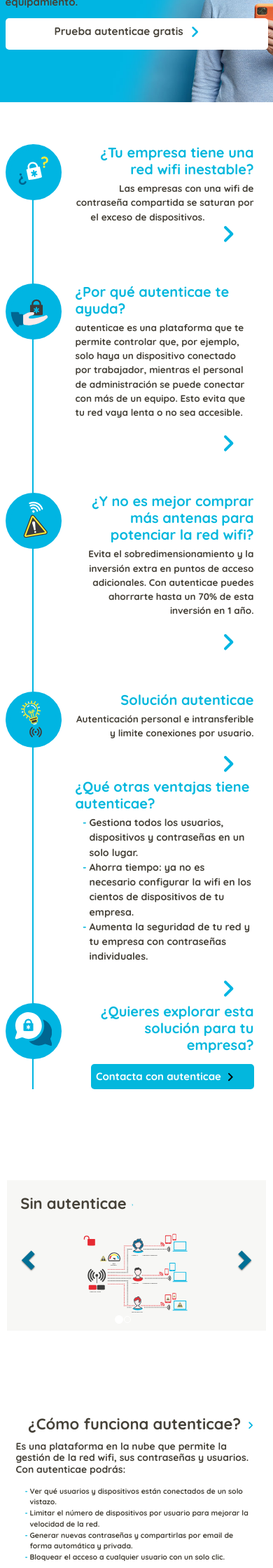
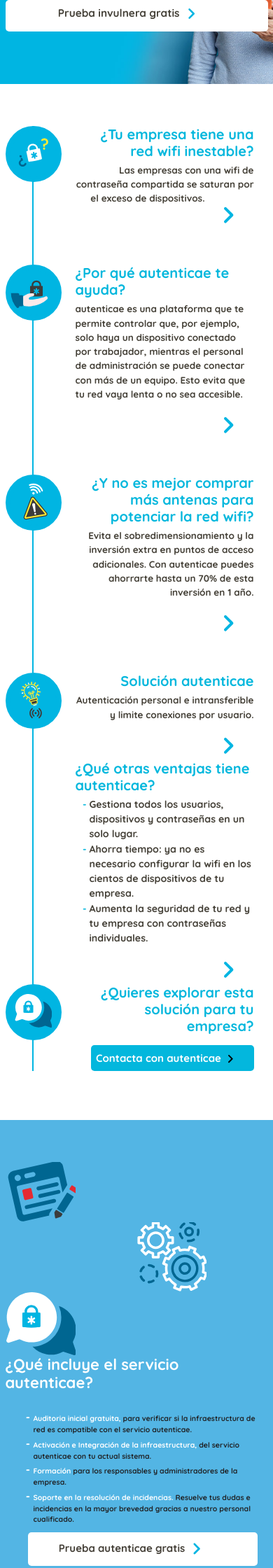
Before and after one commit to Spartanshooter/invulnera, a PHP site: page / in a window 390 px wide; the page is wider, and only the part inside the window is pictured. Shown: the part 240-2480 px from the top of that part at 70% size. Run offline with PHP 8.4, Linux system fonts and the light colour scheme; some libraries are stand-ins or nearby versions.

Commit message:
forth commit

```diff
--- a/smb/index.php
+++ b/smb/index.php
@@ -136,13 +136,12 @@
         <!-- Masthead-->
         <header class="masthead">
             <div class="container" style="text-align:left !important;">
-              <div class="masthead-subheading"><h1 style="color:white !important;">Consigue una wifi segura y estable en tu empresa</h1></div>
-              <div class="text"><p style="font-size: 150%;color:#454138;margin-right:30%;">Mejora la seguridad y la conectividad sin invertir en equipamiento.</p></div>
-
+              <div class="masthead-subheading"><h1 style="color:white !important;">Conozca las vulnerabilidades de sus proyectos web</h1></div>
+              <div class="text"><p style="font-size: 150%;color:#454138;margin-right:30%;">Mejore la seguridad de sus páginas web.</p></div>
               <div class="row align-items-stretch mb-4 md-20">
                 <div class="col-md-2">
                 <button class="btn btn-primary btn-xl" style="font-size:10px; text-align:left !important;border-radius:5px !important;padding:5px 30px 5px 10px !important;" >
-                  <h3 style="color:#454138 !important;text-align:center;" onclick="location.href='https://app.boolibu.com/i2mstatic/32/fe32b_ep/46.html';">Prueba autenticae gratis
+                  <h3 style="color:#454138 !important;text-align:center;" onclick="location.href='https://app.boolibu.com/i2mstatic/32/fe32b_ep/46.html';">Prueba invulnera gratis
                      <img class="rounded-circle img-fluid" src="assets/img/autenticae/autenticae_arrow.svg" style="transform:rotate(90deg);width:8%;" alt="...">
                   </h3>
                 </button>
@@ -244,83 +243,6 @@
                             </li>
                         </ul>
                 </section>
-
-      <section class="page-section" id="carrousel">
-                    <div id="myCarousel" class="carousel slide" style="width:95%; height:100%; margin:auto" data-ride="carousel">
-                      <!-- Indicators -->
-                      <ol class="carousel-indicators">
-                        <li data-target="#myCarousel" data-slide-to="0" class="active"></li>
-                        <li data-target="#myCarousel" data-slide-to="1"></li>
-                      </ol>
-
-                      <!-- Wrapper for slides -->
-                      <div class="carousel-inner">
-                        <div class="item active">
-                          <h2 style="color:#454138 !important;" >Sin autenticae <img src="assets/img/autenticae/autenticae_arrow.svg" style="transform:rotate(90deg);width:1.5%;" alt="..."></h2>
-                          <img src="assets/img/autenticae/Autenticae-SIN_autenticae.svg" alt="Sin Autenticae" width="50%">
-                        </div>
-
-                        <div class="item">
-                          <h2 style="color:#454138 !important;" >Con autenticae <img src="assets/img/autenticae/autenticae_arrow.svg" style="transform:rotate(90deg);width:1.5%;" alt="..."></h2>
-                          <img src="assets/img/autenticae/AUTENTICAE-CON_autenticae.svg" alt="Con Autenticae" width="50%">
-                        </div>
-                      </div>
-
-                      <!-- Left and right controls -->
-                      <a class="left carousel-control" href="#myCarousel" data-slide="prev">
-                        <span class="glyphicon glyphicon-chevron-left"></span>
-                        <span class="sr-only">Previous</span>
-                      </a>
-                      <a class="right carousel-control" href="#myCarousel" data-slide="next">
-                        <span class="glyphicon glyphicon-chevron-right"></span>
-                        <span class="sr-only">Next</span>
-                      </a>
-                    </div>
-                </section>
-
-      <section class="page-section" id="plataforma">
-                    <div class="container">
-                        <div class="row align-items-center">
-                          <div class="col-md-7 text-left">
-                            <div class="col-md-10 text-right">
-                              <h2 class="section-heading" style="color:#454138 !important;margin:0 !important;">¿Cómo funciona autenticae? <img src="assets/img/autenticae/autenticae_arrow.svg" style="transform:rotate(90deg);width:5%;" alt="..."></h2>
-                            </div>
-                            <div class="col-md-10 mt-3 ml-3" style="color:#454138;">
-                              <h4 class="mb-4">Es una plataforma en la nube
-                                  que permite la gestión de la red wifi, sus
-                                  contraseñas y usuarios. Con autenticae
-                                  podrás:</h4>
-                              <ul class="description">
-                                <li>Ver qué usuarios y dispositivos
-                                  están conectados de un solo
-                                  vistazo.</li>
-                                <li>Limitar el número de dispositivos
-                                    por usuario para mejorar la
-                                    velocidad de la red.</li>
-                                <li>Generar nuevas contraseñas y
-                                    compartirlas por email de forma
-                                    automática y privada.</li>
-                                <li>Bloquear el acceso a cualquier
-                                    usuario con un solo clic.</li>
-                              </ul>
-                            </div>
-                              <div class="col-md-5 mt-4">
-                                <button class="btn btn-primary btn-xl ml-0 blue" style="padding:2% 8% 2% 2%;text-align:center;" id="submitButton" type="submit" onclick="contact()">Quiero una wifi más estable<img src="assets/img/autenticae/autenticae_arrow.svg" style="transform:rotate(90deg);width:11% !important;" alt="..."></button>
-                              </div>
-                          </div>
-                          <div class="col-md-4 text-right mt-2">
-                          <!-- 4:3 aspect ratio -->
-                          <div class="">
-                              <video id="vid" width="500" height="375" autoplay muted>
-                                  <source src="assets/img/autenticae/MockUp_MacBookPro_Autenticae_1.mp4" type="video/mp4">
-                              </video>
-                          </div>
-                          </div>
-
-                      </div>
-                    </div>
-                </section>
-
        <section class="page-section" id="includes" style="background-color:#53B5E4;">
                     <div class="container">
                         <div class="row align-items-center">
```
